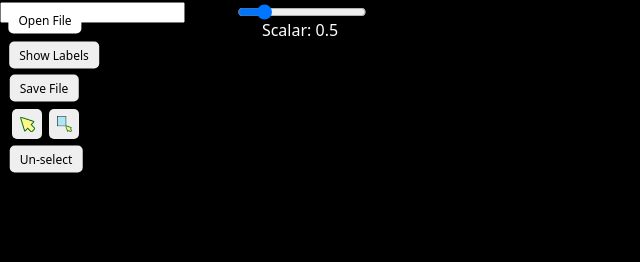
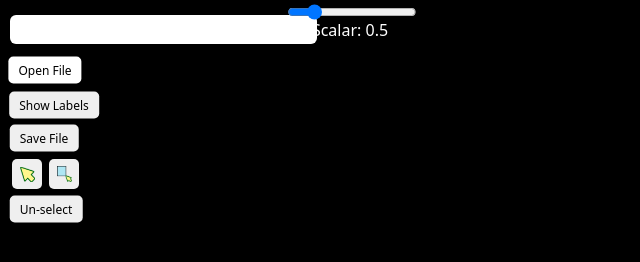
Before and after one commit to NguyenVisualization/ChopChopMol, a plain HTML site: page index.html in a window 1280 px wide. Shown: the whole page, without its empty margins (0-640 px from the left). Drawn offline with nearby package versions, Linux system fonts and the light colour scheme.

Commit message:
fffffffff

```diff
--- a/index.html
+++ b/index.html
@@ -16,10 +16,9 @@
 </head>
 <body>
 
-    <input type="text" id="name">
+    <input type="text" id="name" value="">
     <label for="fileInput" id="file-label" class="button">Open File</label>
     <input type="file" id="fileInput" accept=".xyz">
-
     <button id="label" class="button">Show Labels</button>
     <button id="createFile" class="button">Save File</button>
     <button id="enableSelection" class="button"></button>
--- a/script.js
+++ b/script.js
@@ -55,6 +55,7 @@ labelButton.addEventListener('click', function(){
 
 })
 
+let fileName
 const pointSelectButton = document.getElementById('enableSelection');
 
 pointSelectButton.addEventListener('click', function() {
@@ -137,9 +138,14 @@ fetch('options.json')
     console.error('Error loading the JSON file:', error);
 });
 
+const docName=document.getElementById('name')
+const fSB=document.getElementById('fileInput')
 // Listen for file selection
 document.getElementById('fileInput').addEventListener('change', function(event) {
     const file = event.target.files[0];
+    fileName=fSB.files[0].name
+    docName.value=fileName
+    console.log(fileName)
     if (file) {
         const reader = new FileReader();
         reader.onload = function(e) {
@@ -467,7 +473,7 @@ let selecting=false
 
 window.addEventListener('keydown', function(e){
     if(e.key==' '){
-        saveImage()
+        // saveImage()
     }
 
 })
--- a/style.css
+++ b/style.css
@@ -1,3 +1,7 @@
+*{
+    font-family: system-ui, -apple-system, BlinkMacSystemFont, 'Segoe UI', Roboto, Oxygen, Ubuntu, Cantarell, 'Open Sans', 'Helvetica Neue', sans-serif;
+}
+
 #fileInput{
     cursor: pointer;
     /* border-radius: 70px; */
@@ -35,7 +39,7 @@ body {
 
 /* Style the label to look like a button */
 #file-label {
-    top: 20px;
+    top: 70px;
     left: 45px;
     color: black;
     background-color: white; /* Bootstrap primary color */
@@ -58,7 +62,7 @@ body {
     width: 200px;
     height: 20px;
     top: 10px;
-    left: 200px;
+    left: 250px;
 
 }
 
@@ -80,7 +84,7 @@ body {
 
 #label{
     color: black;
-    top: 55px;
+    top: 105px;
     left: 54px;
 }
 
@@ -102,7 +106,7 @@ body {
 }
 
 #createFile{
-    top: 88px;
+    top: 138px;
     left: 44px;
     color: black;
 
@@ -152,7 +156,7 @@ body {
 }
 
 #enableSelection{
-    top: 124px;
+    top: 174px;
     left: 27px;
     width: 30px;
     height: 30px;
@@ -175,7 +179,7 @@ body {
 }
 
 #enableSelectionBox{
-    top: 124px;
+    top: 174px;
     left: 64px;
     width: 30px;
     height: 30px;
@@ -195,7 +199,7 @@ body {
 }
 
 #deselect{
-    top: 159px;
+    top: 209px;
     left: 46px;
     text-align: center;
     color: black;
@@ -215,3 +219,14 @@ body {
 .bright {
     filter: brightness(1.5); /* 1.5 means 150% brightness */
 }
+
+#name{
+    position: absolute;
+    top: 15px;
+    left: 10px;
+    border-radius: 6px;
+    border: none;
+    font-weight: bold;
+    font-size: 20px;
+    font-family: system-ui, -apple-system, BlinkMacSystemFont, 'Segoe UI', Roboto, Oxygen, Ubuntu, Cantarell, 'Open Sans', 'Helvetica Neue', sans-serif;
+}
```
